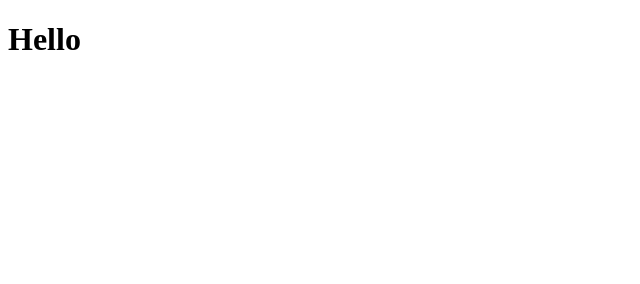
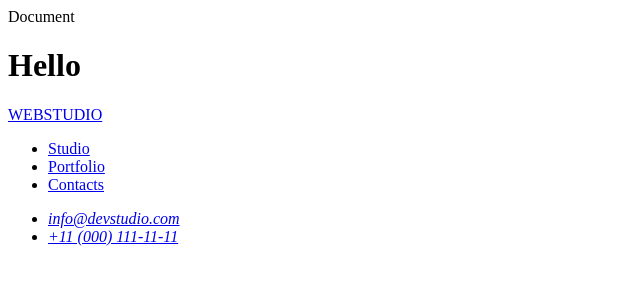
Before and after one commit to Vika080173/goit-markup-hw-06, a plain HTML site: page index.html in a window 1280 px wide. Shown: the whole page, without its empty margins (0-640 px from the left). Drawn offline with Linux system fonts and the light colour scheme.

Commit message:
project's skeleton

```diff
--- a/index.html
+++ b/index.html
@@ -3,8 +3,35 @@
   <head>
     <meta charset="UTF-8" />
     <meta name="viewport" content="width=device-width, initial-scale=1.0" />
-    <title>Document</title>
+    <meta content="Effective Solutions for Your Business" />
+    <tit>Document</tit>
     <h1>Hello</h1>
   </head>
-  <body></body>
+  <body>
+    <!-- Header section -->
+    <header>
+      <nav>
+        <a href="./index.html">WEBSTUDIO</a>
+        <ul>
+          <li><a href="#">Studio</a></li>
+          <li><a href="#">Portfolio</a></li>
+          <li><a href="#">Contacts</a></li>
+        </ul>
+      </nav>
+      <address>
+        <ul>
+          <li><a href="mailto:info@devstudio.com">info@devstudio.com</a></li>
+          <li><a href="tel:+110001111111">+11 (000) 111-11-11</a></li>
+        </ul>
+      </address>
+    </header>
+    <!-- Unigue content -->
+    <main>
+      <section></section>
+      <section></section>
+      <section></section>
+    </main>
+    <!-- Footer section -->
+    <footer></footer>
+  </body>
 </html>
```
Also changed, not shown: .prettierrc.json (added).
